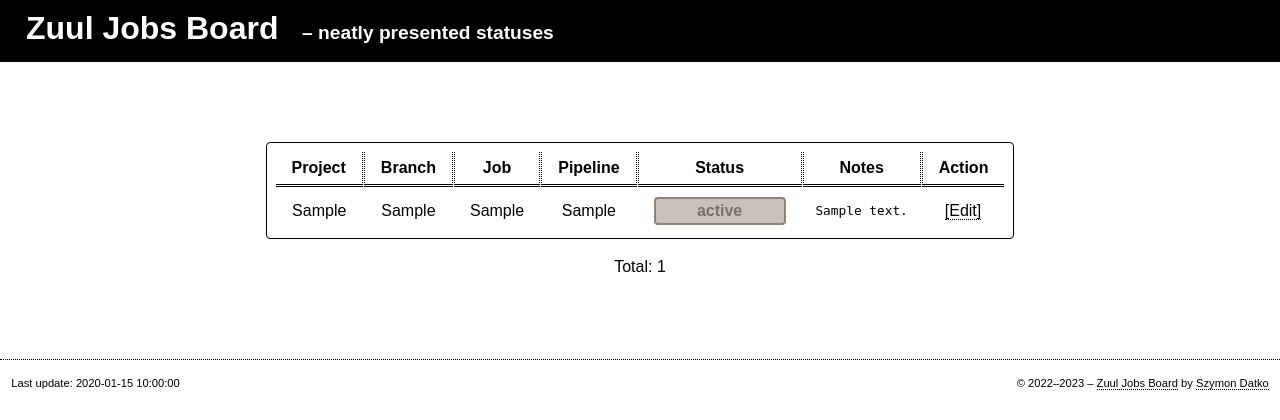
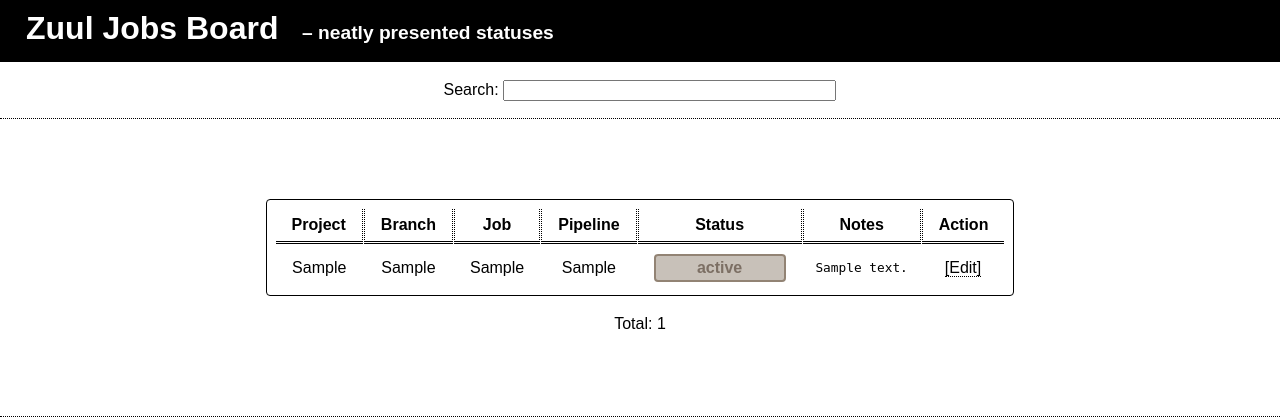
Before and after one commit to sdatko/zuul-jobs-board, a Flask app: page /notes in a window 1280 px wide. Shown: the top 420 px of the page. Run offline with Flask 3, Linux system fonts and the light colour scheme; tables that the repository leaves empty hold one stand-in row (values such as "Sample post").

Commit message:
Enable filtering in notes list

```diff
--- a/zjb/server.py
+++ b/zjb/server.py
@@ -73,12 +73,15 @@ def details():
 
 @app.route("/notes", methods=['GET'])
 def notes():
+    query = request.args.get('q')
+
     results = db.get_results_with_notes()
     last_update = db.get_last_update()
 
     return render_template(
         'notes.html.j2',
         last_update=last_update,
+        query=query,
         results=results,
     )
 
--- a/zjb/static/filtering.js
+++ b/zjb/static/filtering.js
@@ -1,6 +1,8 @@
 function filter_rows() {
     let query = document.getElementById('search').value.toLowerCase();
-    let rows = document.querySelectorAll('table.view > tbody > tr');
+    let rows = document.querySelectorAll(
+        'table.view > tbody > tr, table.notes > tbody > tr'
+    );
 
     for(const row of rows) {
         if(query == '' || row.dataset['search'].toLowerCase().match(query)) {
--- a/zjb/templates/notes.html.j2
+++ b/zjb/templates/notes.html.j2
@@ -1,4 +1,12 @@
 {% extends "base.html.j2" %}
+{% block navigation %}
+        <nav>
+            <div>
+                <label for="search">Search:</label>
+                <input type="search" name="search" id="search" autocomplete="off" value="{% if query %}{{ query }}{% endif %}" />
+            </div>
+        </nav>
+{% endblock %}
 {% block content %}
     <table class="notes">
         <thead>
@@ -14,7 +22,7 @@
         </thead>
         <tbody>
         {%- for result in results %}
-            <tr>
+            <tr data-search="{{ result.project }} {{ result.branch }} {{ result.job }} {{ result.piepline }} {{ result.status }} {{ result.notes | e }}">
                 <td>
                     {{ result.project }}
                 </td>
```
